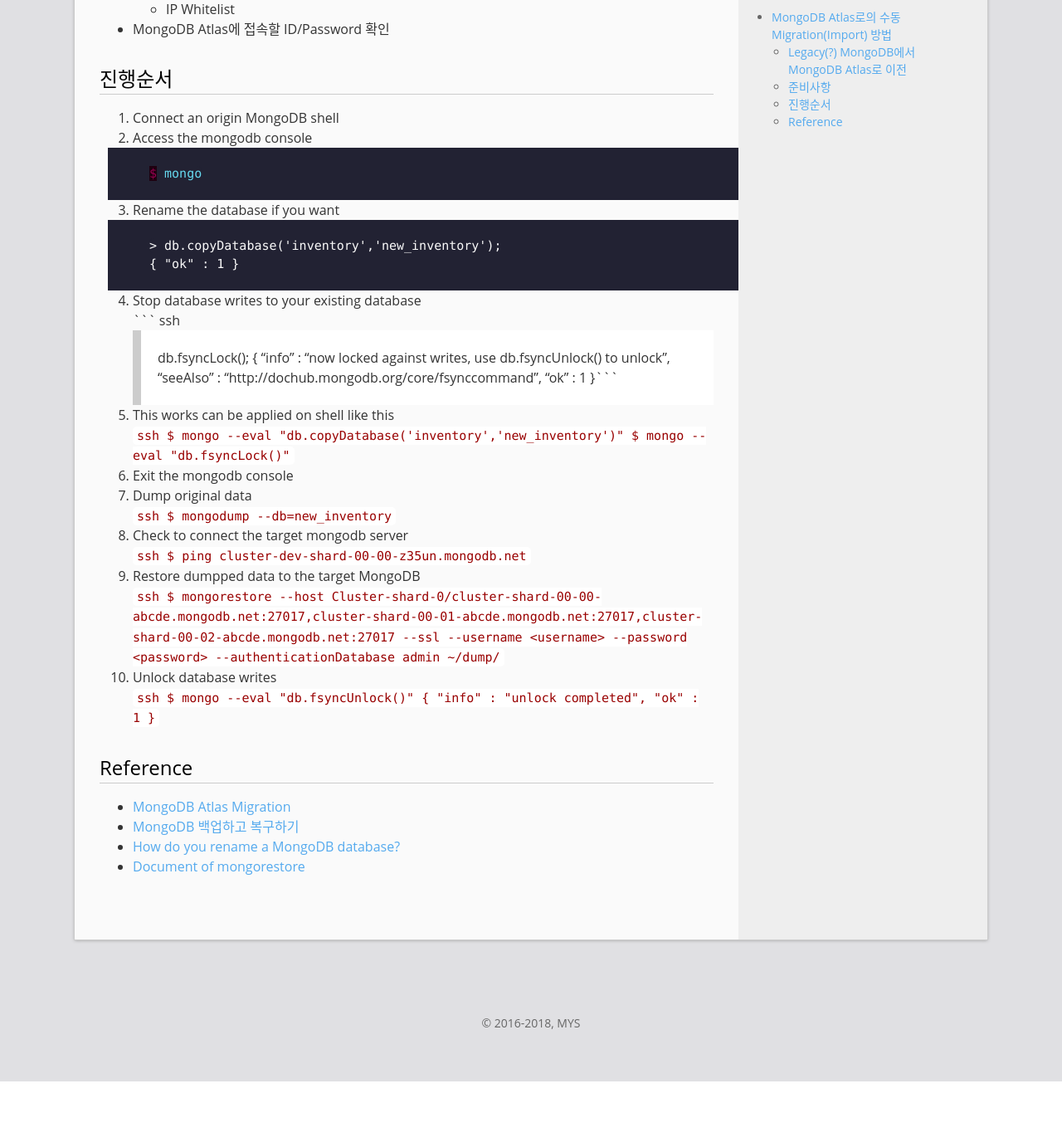
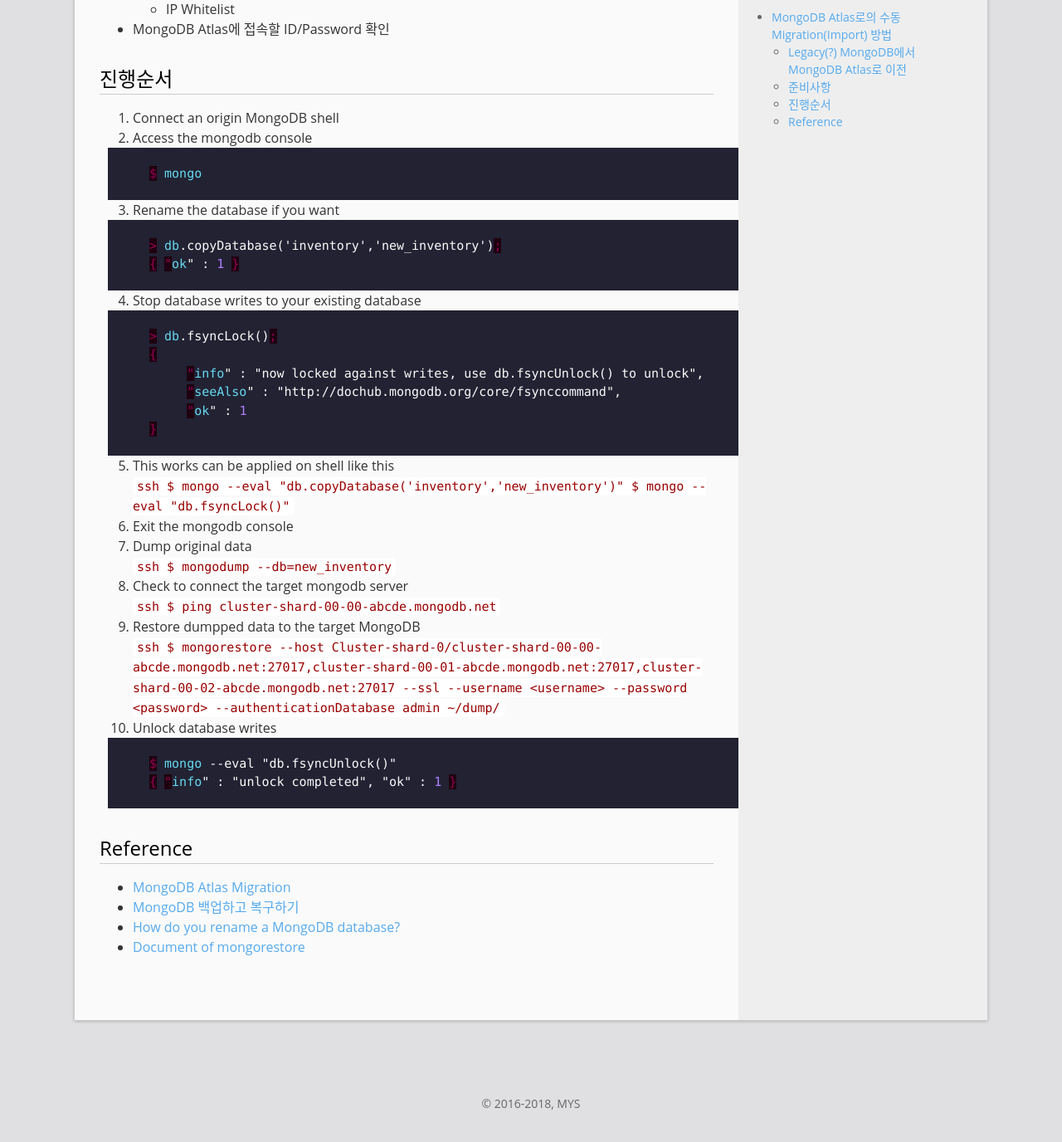
Before and after one commit to mystria/mystria.github.io, a Jekyll site: the page built from _posts/2018-01-29-mongodb-manual-migration.md, in a window 1280 px wide and 1400 px high, scrolled down 777 px. Shown: the top 1376 px of the window at 83% size. Built offline with Jekyll 4.4.1, drawn with Linux system fonts in a browser that asks for light colours; comment, search, counter and statistics services are not loaded; before the commit the page ends 2080 px from its top, so only the background shows below that.

Commit message:
Fix typo

````diff
--- a/_posts/2018-01-29-mongodb-manual-migration.md
+++ b/_posts/2018-01-29-mongodb-manual-migration.md
@@ -28,7 +28,7 @@
 $ mongo
 ```
 1. Rename the database if you want
-``` sssh
+``` ssh
 > db.copyDatabase('inventory','new_inventory');
 { "ok" : 1 }
 ```
@@ -39,7 +39,8 @@
         "info" : "now locked against writes, use db.fsyncUnlock() to unlock",
         "seeAlso" : "http://dochub.mongodb.org/core/fsynccommand",
         "ok" : 1
-}```
+}
+```
 1. This works can be applied on shell like this
 ``` ssh
 $ mongo --eval "db.copyDatabase('inventory','new_inventory')"
@@ -50,14 +51,15 @@
 $ mongodump --db=new_inventory```
 1. Check to connect the target mongodb server
 ``` ssh
-$ ping cluster-dev-shard-00-00-z35un.mongodb.net```
+$ ping cluster-shard-00-00-abcde.mongodb.net```
 1. Restore dumpped data to the target MongoDB
 ``` ssh
 $ mongorestore --host Cluster-shard-0/cluster-shard-00-00-abcde.mongodb.net:27017,cluster-shard-00-01-abcde.mongodb.net:27017,cluster-shard-00-02-abcde.mongodb.net:27017 --ssl --username <username> --password <password> --authenticationDatabase admin ~/dump/```
 1. Unlock database writes
 ``` ssh
 $ mongo --eval "db.fsyncUnlock()"
-{ "info" : "unlock completed", "ok" : 1 }```
+{ "info" : "unlock completed", "ok" : 1 }
+```
 
 ## Reference
 * [MongoDB Atlas Migration]( https://www.mongodb.com/blog/post/migrating-data-to-mongodb-atlas)
````
